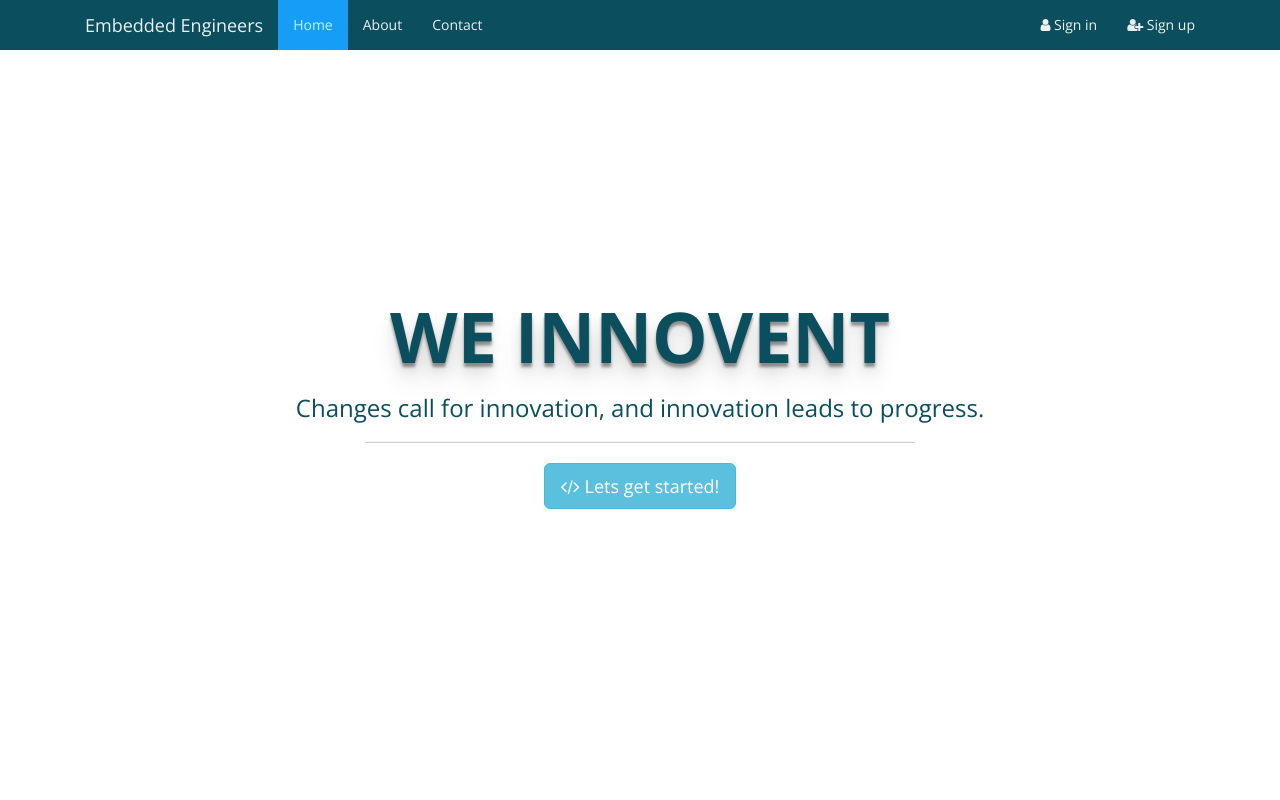
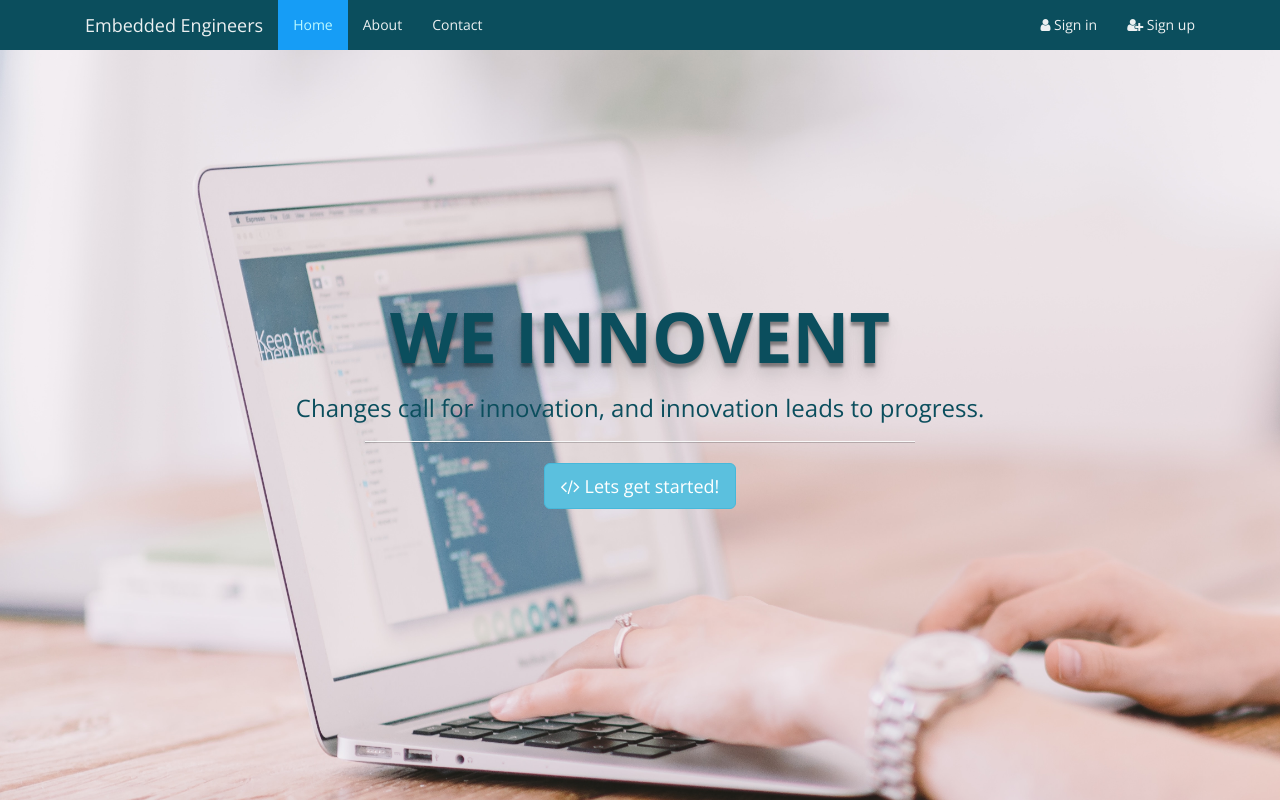
Before and after one commit to piyushimraw/EmbeddedEngineers, a plain HTML site: page index.html in a window 1280 px wide. Drawn offline with nearby package versions, Linux system fonts and the light colour scheme.

Commit message:
changed  css file for image  ./folder/image
changed css source file

```diff
--- a/embedded.css
+++ b/embedded.css
@@ -2,7 +2,7 @@ html{
 	height: 100%;
 }
 body{
-	background-image: url("rae.jpg");
+	background-image: url("./images/rae.jpg");
 	background-size: cover;
 	background-position: center;
 	font-family: Open Sans;
```
